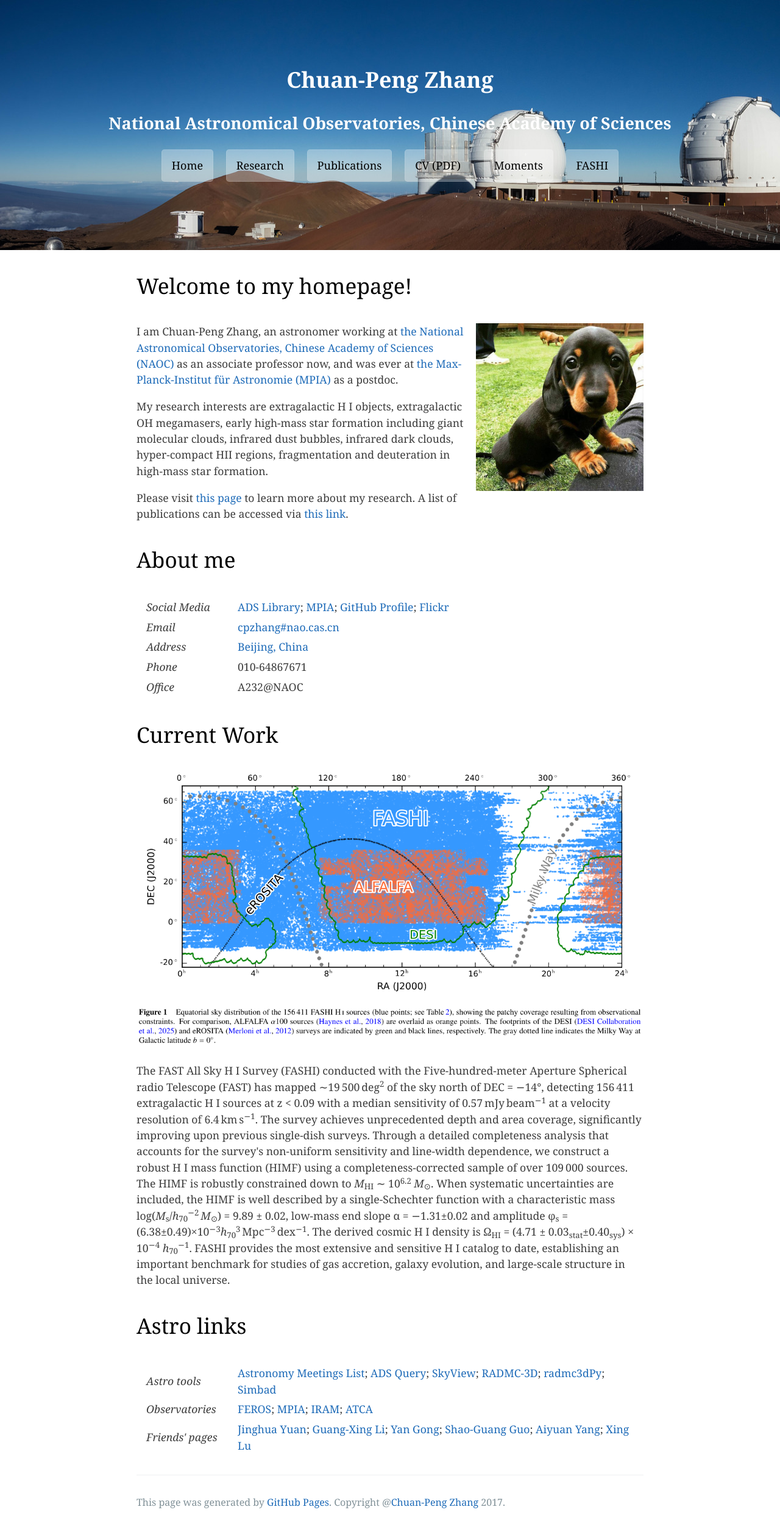
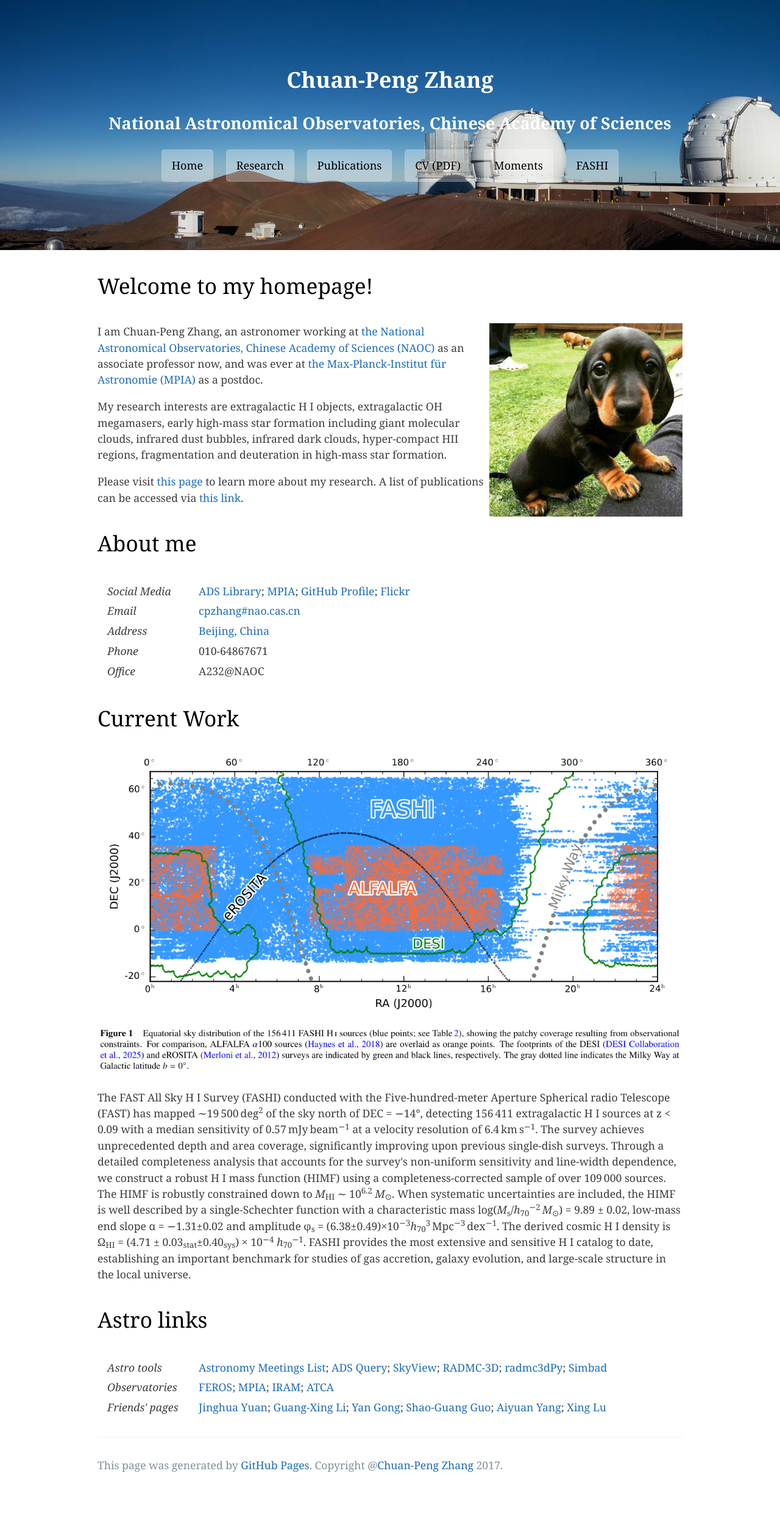
Before and after one commit to zcp521/zcp521.github.io, a Jekyll site: the page built from index.html, in a window 1280 px wide. Shown: the whole page at 61% size. Built offline with Jekyll 4.4.1, drawn with Linux system fonts in a browser that asks for light colours; the list of posts is cut into pages by our own code; after the commit the page ends 2447 px from its top, so only the background shows below that.

Commit message:
Update cayman.css

```diff
--- a/css/cayman.css
+++ b/css/cayman.css
@@ -97,7 +97,7 @@ a {
     margin-top: 0;}
   @media screen and (min-width: 64em) {
     .main-content {
-      max-width: 64rem;
+      max-width: 90%;
       padding: 2rem 6rem;
       margin: 0 auto;
       font-size: 1.1rem; } }
@@ -223,7 +223,7 @@ a {
   padding-top: 2rem;
   margin-top: 2rem;
   border-top: solid 1px #eff0f1; }
-  @media screen and (min-width: 64em) {
+  {
     .site-footer {
       font-size: 1rem; } }
   @media screen and (min-width: 42em) and (max-width: 64em) {
```
